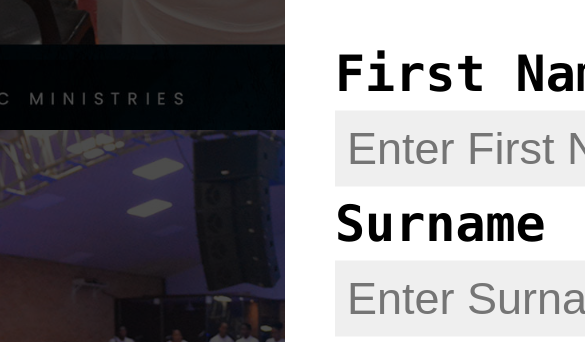
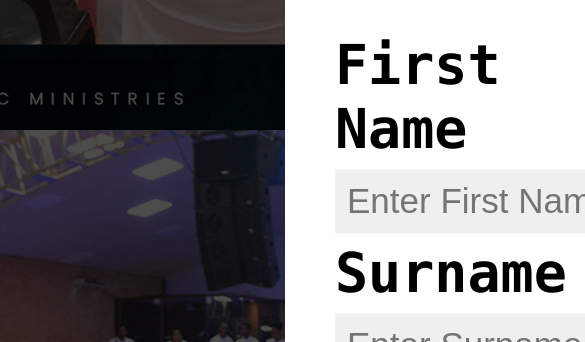
Before and after one commit to BrandonThabang/3g, a plain HTML site: page index.html in a window 390 px wide. Shown: the part 714-1056 px from the top of the page, 585 px wide, since content can reach past the window. Drawn offline with Linux system fonts and the light colour scheme.

Commit message:
Update style.css

```diff
--- a/style.css
+++ b/style.css
@@ -60,10 +60,10 @@ input[type=text]:focus, input[type=number]:focus {
 		height: auto;
 		max-width: 80%;
 		min-width: 80%;
-		font-size: 50px;
+		font-size: 55px;
 	}
 	input[type=text], input[type=number] {
-		font-size: 45px;
+		font-size: 35px;
 	}
 	.registerbtn{
 		margin-top: 10px;
```
